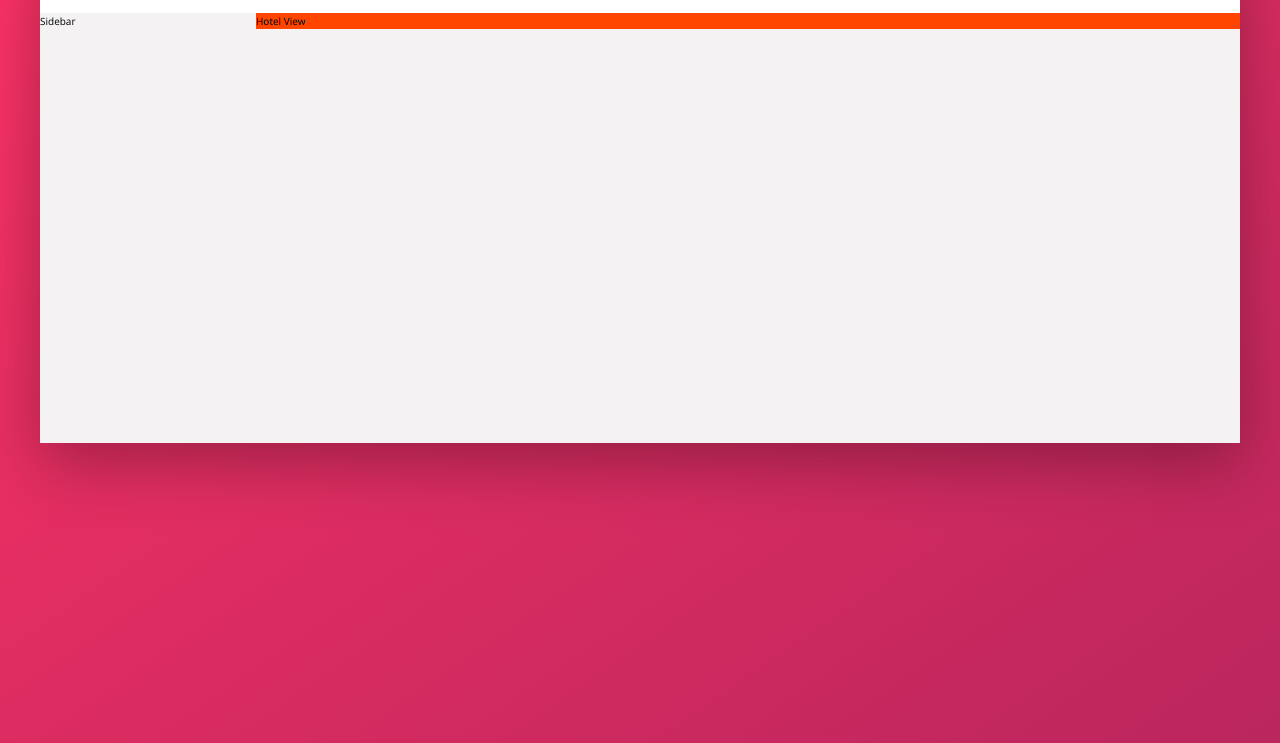
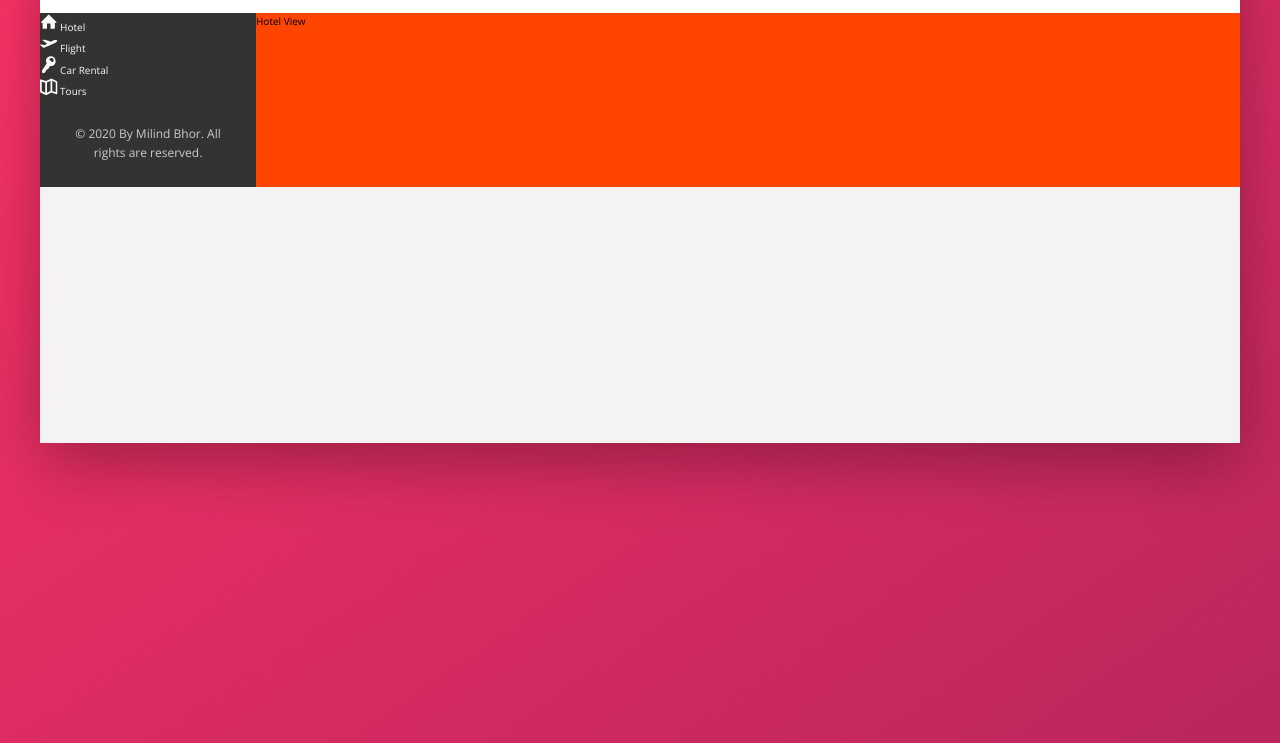
Before and after one commit to bhormilind/AdvancedCSS, a website: page TrilloProject/index.html in a window 1280 px wide. Shown: the part 137-880 px from the top of the page. Drawn offline with nearby package versions, Linux system fonts and the light colour scheme.

Commit message:
Sidenav - Layout

```diff
--- a/TrilloProject/index.html
+++ b/TrilloProject/index.html
@@ -23,7 +23,6 @@
                         </svg>
                     </button>
                 </form>
-
                 <nav class="user-nav">
                     <div class="user-nav__icon-box">
                         <svg class="user-nav__icon">
@@ -45,8 +44,45 @@
             </header>
             <div class="content">
                 <nav class="sidebar">
-                    Sidebar
+                    <ul class="side-nav">
+                        <li class="side-nav__item">
+                            <a href="#" class="side-nav__link">
+                                <svg class="side-nav__icon">
+                                    <use xlink:href="./img/sprites.svg#icon-home"></use>
+                                </svg>
+                                <span class="side-nav__link-name">Hotel</span>
+                            </a>
+                        </li>
+                        <li class="side-nav__item">
+                            <a href="#" class="side-nav__link">
+                                <svg class="side-nav__icon">
+                                    <use xlink:href="./img/sprites.svg#icon-aircraft-take-off"></use>
+                                </svg>
+                                <span class="side-nav__link-name">Flight</span>
+                            </a>
+                        </li>
+                        <li class="side-nav__item">
+                            <a href="#" class="side-nav__link">
+                                <svg class="side-nav__icon">
+                                    <use xlink:href="./img/sprites.svg#icon-key"></use>
+                                </svg>
+                                <span class="side-nav__link-name">Car Rental</span>
+                            </a>
+                        </li>
+                        <li class="side-nav__item">
+                            <a href="#" class="side-nav__link">
+                                <svg class="side-nav__icon">
+                                    <use xlink:href="./img/sprites.svg#icon-map"></use>
+                                </svg>
+                                <span class="side-nav__link-name">Tours</span>
+                            </a>
+                        </li>
+                    </ul>
+                    <div class="legal">
+                        &COPY; 2020 By Milind Bhor. All rights are reserved.
+                    </div>
                 </nav>
+
                 <main class="hotel-view">
                     Hotel View
                 </main>
--- a/TrilloProject/sass/_components.scss
+++ b/TrilloProject/sass/_components.scss
@@ -109,3 +109,37 @@
 
     }
 }
+
+.side-nav{
+
+
+    &__item{
+        list-style: none;
+    }
+
+    &__link{
+        text-decoration: none;
+        color: var(--color-grey-light-1);
+
+        &:link,&:active{
+
+        }
+    }
+
+    &__icon{
+        width: 1.75rem;
+        height: 1.75rem;
+        fill: var(--color-grey-light-1);
+    }
+
+    &__link-name{
+
+    }
+}
+
+.legal{
+    font-size: 1.2rem;
+    color: var(--color-grey-light-4);
+    text-align: center;
+    padding: 2.5rem;
+}
--- a/TrilloProject/sass/_layout.scss
+++ b/TrilloProject/sass/_layout.scss
@@ -3,7 +3,6 @@
     margin: 8rem auto;
     background-color: var(--color-grey-light-2);
     box-shadow: var(--shadow-dark);
-
     min-height: 50rem;
 }
 
@@ -22,11 +21,20 @@
 }
 
 .sidebar{
-    background-color: va(--color-grey-light-2);
+    background-color: var(--color-grey-dark-1);
     flex: 0 0 18%;
+
+    display: flex;
+    flex-direction: column;
+    justify-content: space-between;
 }
 
 .hotel-view{
     background-color: orangered;
+
+    // Obtain the ramianing width of the container.
     flex: 1;
+
+
+
 }
```
Also changed, not shown: TrilloProject/css/style.css.
